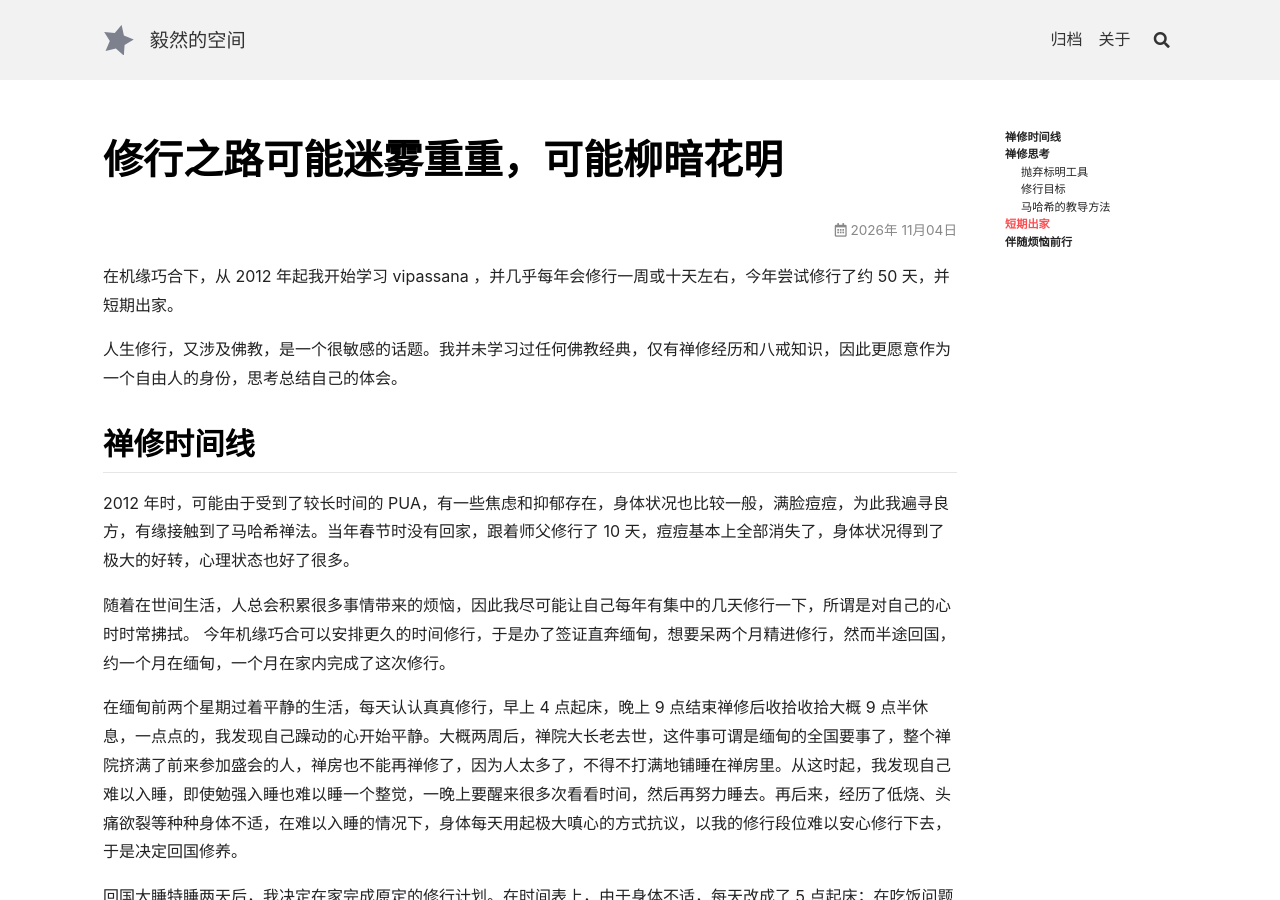
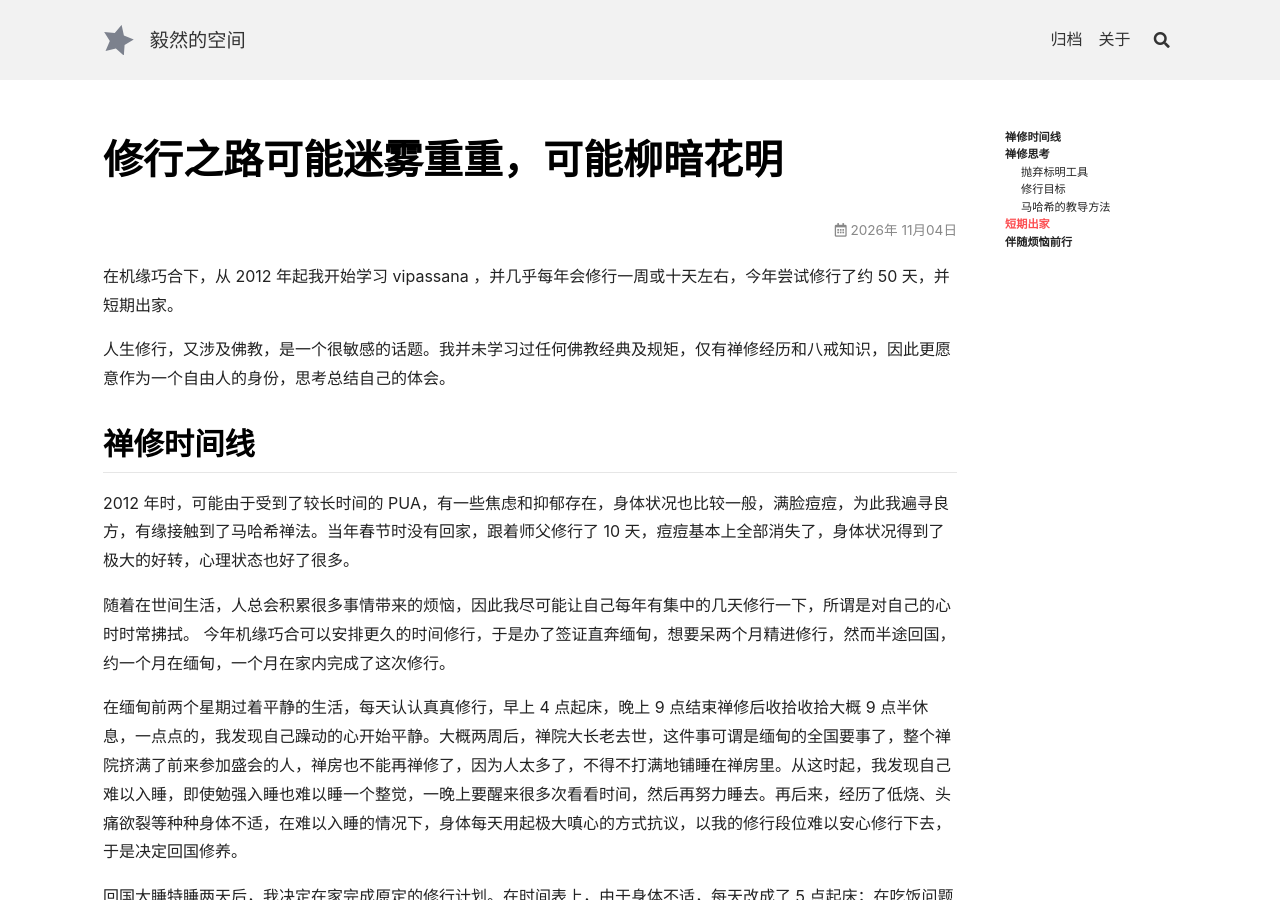
Before and after one commit to nicecui/nicecui.github.io, a Jekyll site: the page built from _posts/2026-11-04-vipassana-meditation.md, in a window 1280 px wide and 900 px high. Built offline with Jekyll 4.4.1, drawn with Linux system fonts in a browser that asks for light colours; nearby versions of some CDN libraries.

Commit message:
Update 2026-11-04-vipassana-meditation.md

```diff
--- a/_posts/2026-11-04-vipassana-meditation.md
+++ b/_posts/2026-11-04-vipassana-meditation.md
@@ -10,7 +10,7 @@ categories: life
 
 <!--more-->
 
-人生修行，又涉及佛教，是一个很敏感的话题。我并未学习过任何佛教经典，仅有禅修经历和八戒知识，因此更愿意作为一个自由人的身份，思考总结自己的体会。
+人生修行，又涉及佛教，是一个很敏感的话题。我并未学习过任何佛教经典及规矩，仅有禅修经历和八戒知识，因此更愿意作为一个自由人的身份，思考总结自己的体会。
 
 ## 禅修时间线
 
```
